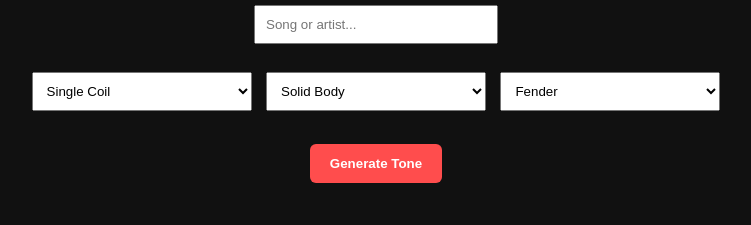
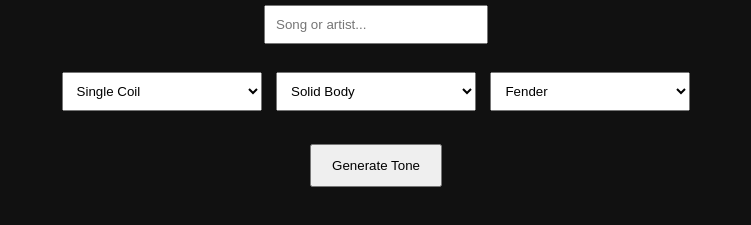
Before and after one commit to gabriel18788/ToneMap, a plain HTML site: page index.html in a window 1280 px wide. Shown: the part 119-344 px from the top of the page, without its empty margins (264-1015 px from the left). Drawn offline with Linux system fonts and the light colour scheme.

Commit message:
Update style.css

```diff
--- a/style.css
+++ b/style.css
@@ -13,26 +13,16 @@ body {
 input, select {
   padding: 10px;
   margin: 5px;
-  width: 220px;
+  width: 200px;
 }
 
 button {
   padding: 12px 20px;
   margin-top: 10px;
   cursor: pointer;
-  border: none;
-  background: #ff4d4d;
-  color: white;
-  font-weight: bold;
-  border-radius: 6px;
 }
 
 #result {
   margin-top: 30px;
   font-size: 18px;
 }
-
-label {
-  display: block;
-  margin: 5px;
-}
```
